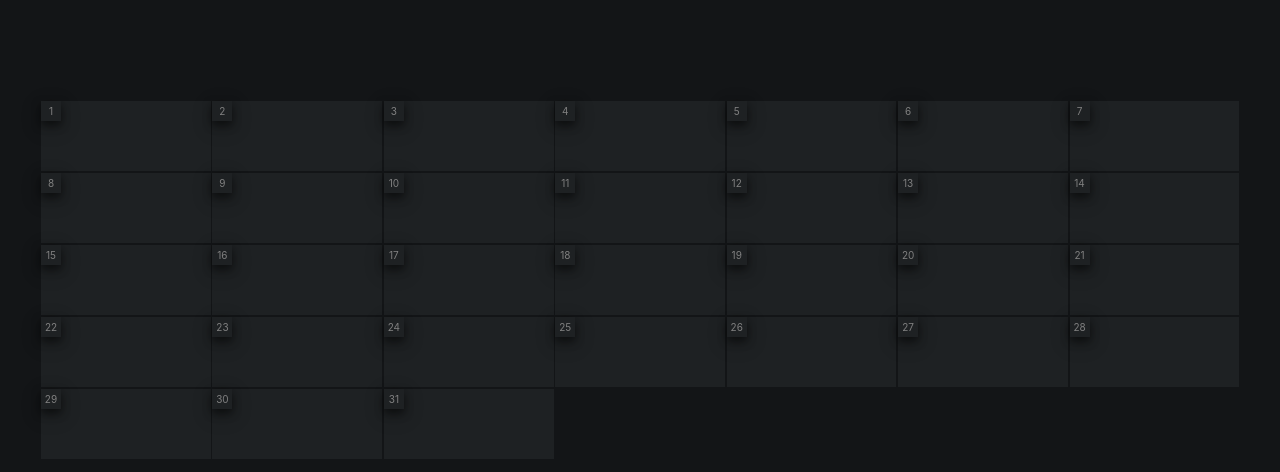
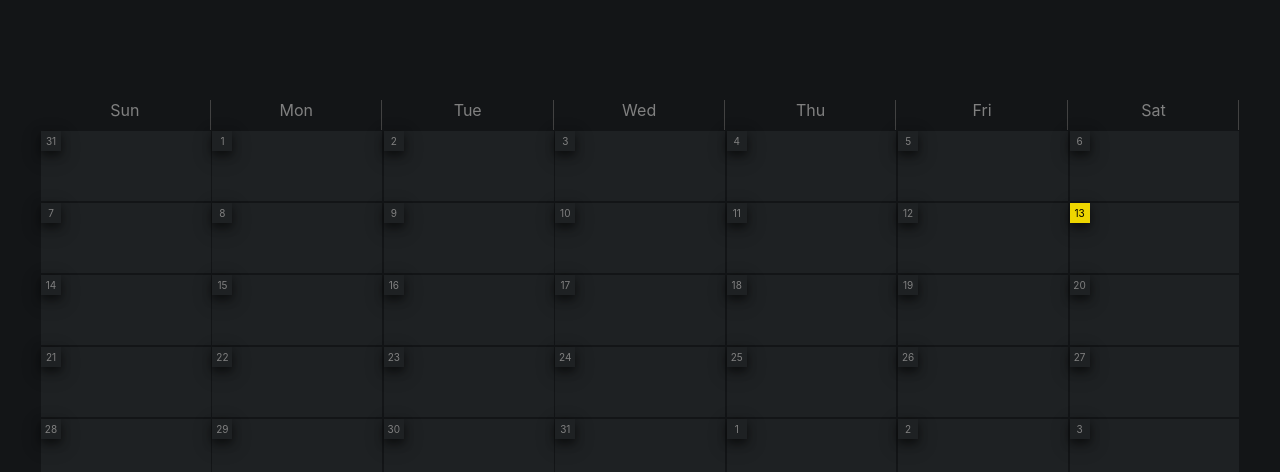
Before and after one commit to ForgottenTale/IEEE-site, a React (Create React App) app: page / in a window 1280 px wide. Shown: the top 472 px of the page. Built offline with nearby package versions, Linux system fonts and the light colour scheme.

Commit message:
One month corrent days set

```diff
--- a/src/components/calender/calender.js
+++ b/src/components/calender/calender.js
@@ -1,17 +1,6 @@
 
 import React, { useState, useEffect } from 'react';
 import './calender.scss'
-
-
-function DateBody(props) {
-
-    return (
-        <div className="date">
-           <div className="date_day">{props.day}</div>
-        </div>
-    );
-
-}
 
 
 function Calender() {
@@ -22,28 +11,95 @@ function Calender() {
         year: "0"
     })
 
-    const [days,setDays] = useState([]);
+    const [days, setDays] = useState([]);
+
+    let prevMonthDays = []
+
+    let nextMonthDays = []
+
+    let temp = new Date();
+
+
+    temp.setDate(1);
+
+    var firstDayIndex = temp.getDay(); // to know whether its monday, tuesday .......
+    var lastDay = new Date(
+        temp.getFullYear(),
+        temp.getMonth() + 1,
+        0
+    ).getDate(); // previous month last day
+
+    const lastDayIndex = new Date(
+        temp.getFullYear(),
+        temp.getMonth() + 1,
+        0
+      ).getDay();
+
+    console.log(firstDayIndex);
+    console.log(lastDay);
+
+    function DateBody(props) {
+        if (props.day === date.day) {
+            return (
+                <div className="date">
+                    <div className="date_day active">{props.day}</div>
+                </div>
+            );
+        }
+
+        else {
+            return (
+                <div className="date">
+                    <div className="date_day">{props.day}</div>
+                </div>
+            );
+        }
+
+    }
+
+    function DayNameBody(props) {
+
+            return (
+                <div className="dayNameBody">
+                    <div className="dayNameBody_name">{props.day}</div>
+                </div>
+            );
+
+
+    }
+
+
+    for(let i = firstDayIndex;i>0;i--){
+        prevMonthDays.push(<DateBody day={lastDay} key={i+1} />)
+        lastDay = lastDay-1;
+    }
+
+    for(let i = lastDayIndex+1;i<7;i++){
+        nextMonthDays.push(<DateBody day={i-lastDayIndex} key={i+100} />)
+    }
 
 
 
     useEffect(() => {
         var d = new Date();
         setDate((prevState) => { return { ...prevState, day: d.getDate(), month: d.getMonth(), year: d.getFullYear() } });
-        var temp =[]
-        for(let i =1;i<=31;i++) {
+        var temp = []
+        for (let i = 1; i <= 31; i++) {
             temp.push(i);
 
-          }
+        }
         setDays(temp)
-        // console.log(days)
-        // console.log(date)
+
+
     }, []);
 
-
-
+    var dayName = ["Sun","Mon", "Tue", "Wed", "Thu", "Fri", "Sat"]
     return (
         <div className="monthView">
-            {days.map((date) => <DateBody day={date} key={date}/>)}
+            {dayName.map((name)=><DayNameBody day={name} key={name}/>)}
+            {prevMonthDays}
+            {days.map((date) => <DateBody day={date} key={date} />)}
+            {nextMonthDays}
         </div>
     );
 
--- a/src/components/calender/calender.scss
+++ b/src/components/calender/calender.scss
@@ -5,8 +5,23 @@
     width: 1200px;
     display: grid;
     grid-template-columns: repeat(7,1fr);
+
+    .dayNameBody{
+        color: grey;
+        height: 30px;
+        justify-content: center;
+        display: flex;
+        border-right: 1px rgb(66, 66, 66) solid;
+        width: 99%;
+        &_name{
+            margin-left: auto;
+            margin-right: auto;
+            display: inline-block;
+            border: none;
+
         }
 
+    }
     .date{
         width: 99%;
         height: 70px;
@@ -15,6 +30,11 @@
         transition: background-color .08s ease-in-out;
         &:hover{
             background-color: #00ffb3;
+        }
+
+        .active{
+            background-color: #eed600;
+            color: black;
         }
 
         &_day{
@@ -27,5 +47,9 @@
             font-size: 10px;
             color: grey;
             box-shadow: 0 4px 8px 0 rgba(0, 0, 0, 0.5), 0 6px 20px 0 rgba(0, 0, 0, 0.3);;
+
+
         }
     }
+
+}
```
Lines whose indentation alone changed are shown as unchanged.
